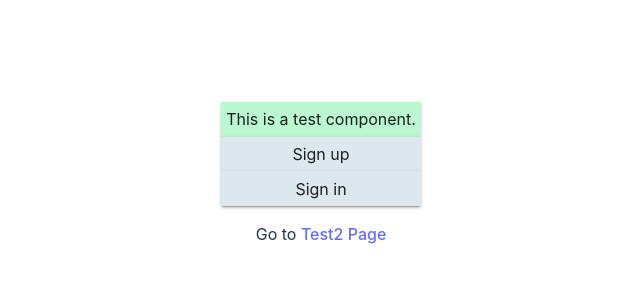
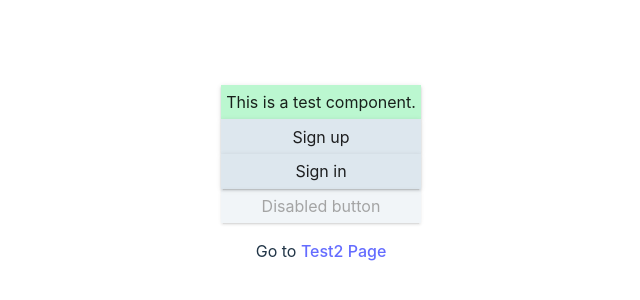
Before and after one commit to kusa-mochi/lite-sns, a React (Vite) app in the folder src/cmd/client/lite-sns-client/: page /test in a window 1280 px wide. Shown: the part 218-518 px from the top of the page, without its empty margins (319-959 px from the left). Built offline with nearby package versions, Linux system fonts and the light colour scheme.

Commit message:
add "enabled" param to the button.

```diff
--- a/src/cmd/client/lite-sns-client/src/components/molecules/button.tsx
+++ b/src/cmd/client/lite-sns-client/src/components/molecules/button.tsx
@@ -4,6 +4,7 @@ import { useTheme } from "../../providers/themeProvider"
 
 type Props = {
     children?: ReactNode
+    enabled?: boolean
     primary?: boolean
     secondary?: boolean
     onClick?: () => void
@@ -11,7 +12,7 @@ type Props = {
 
 export default function Button (props: Props) {
     const theme = useTheme()
-    const { children, primary, secondary, onClick } = props
+    const { children, enabled, primary, secondary, onClick } = props
     const [bgColor, setBgColor] = useState(theme.palette.secondary.main)
     const [fColor, setFColor] = useState(theme.palette.secondary.fontColor)
     const [fSize, setFSize] = useState(1)
@@ -46,14 +47,22 @@ export default function Button (props: Props) {
         box-shadow: rgba(0, 0, 0, 0.2) 0px 3px 1px -2px, rgba(0, 0, 0, 0.14) 0px 2px 2px 0px, rgba(0, 0, 0, 0.12) 0px 1px 5px 0px;
         font-size: ${fSize}rem;
         padding: ${fSize/3}rem;
+        cursor: ${enabled === false ? "default" : "pointer"};
+        opacity: ${enabled === undefined || enabled === true ? "1" : "0.4"};
+
+        &:hover {
+            filter: ${enabled === false ? "none" : "brightness(90%)"};
+        }
     `
 
     return (
+        <>
             <div
                 onClick={onClick ? () => onClick() : () => {}}
                 className={buttonStyle}
             >
                 {children}
             </div>
+        </>
     )
 }
--- a/src/cmd/client/lite-sns-client/src/pages/test.tsx
+++ b/src/cmd/client/lite-sns-client/src/pages/test.tsx
@@ -9,6 +9,7 @@ export default function Test() {
             <div>
                 <Button>Sign up</Button>
                 <Button>Sign in</Button>
+                <Button enabled={false}>Disabled button</Button>
                 <p>Go to <a href="/test2">Test2 Page</a></p>
             </div>
         </>
```
Lines whose indentation alone changed are shown as unchanged.
